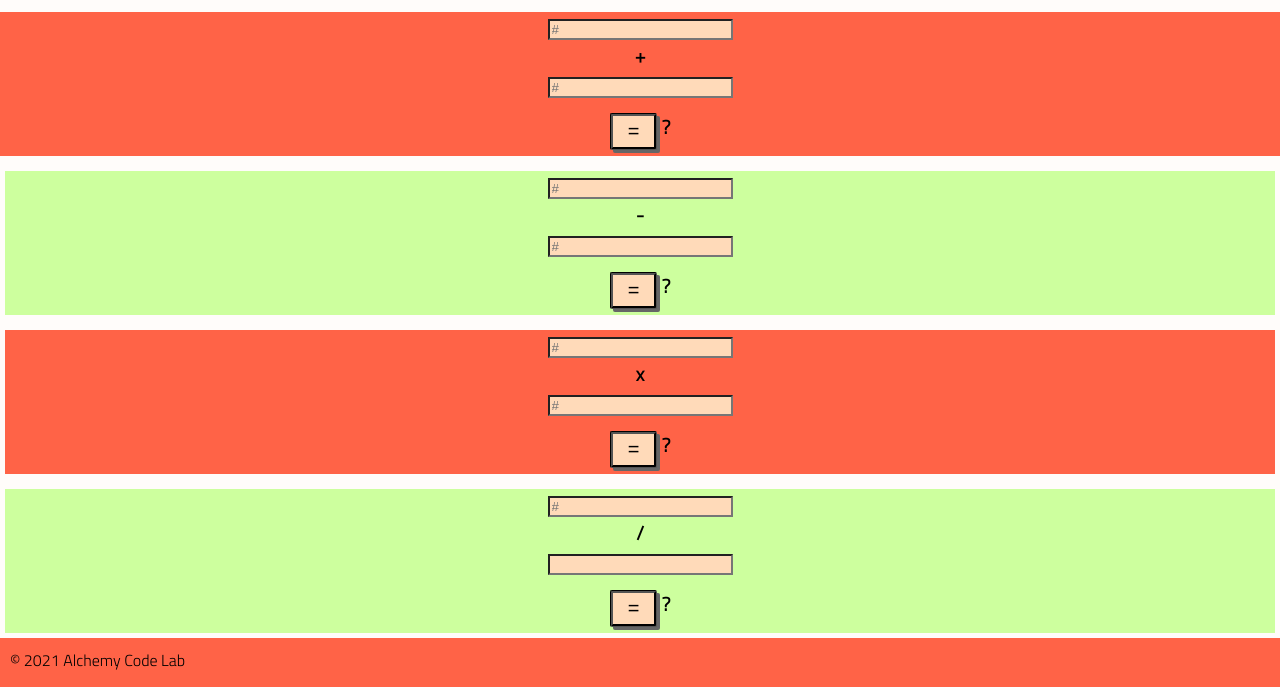
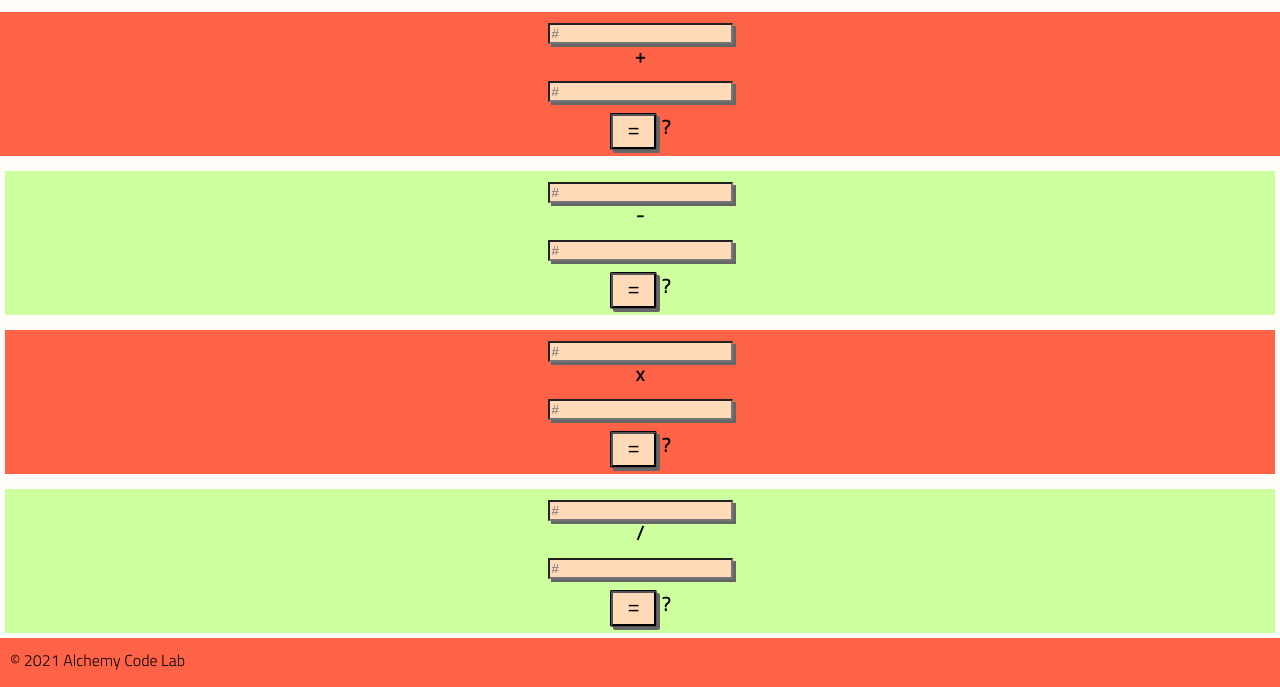
Before and after one commit to Gcrowder93/calc, a plain HTML site: page index.html in a window 1280 px wide. Shown: the part 113-800 px from the top of the page. Drawn offline with Linux system fonts and the light colour scheme.

Commit message:
should be final changes

```diff
--- a/index.html
+++ b/index.html
@@ -59,8 +59,8 @@
   <div class="math">
     <h5>
       <input type="text" placeholder="#" id="divide-number-1"/>
-        <p>/ </p>
-      <input type="text" id="divide-number-2"/>
+        <p> / </p>
+      <input type="text" placeholder="#" id="divide-number-2"/>
       <br>
       <button id="divide-Button">=</button>
       <span id="divide-Answer">?</span>
--- a/styles/style.css
+++ b/styles/style.css
@@ -9,9 +9,9 @@ body {
 input[type=text] {
     background-color: peachpuff;
     color: darkred;
+    box-shadow: 3px 3px #666;
+    transform: translateY(4px);
 }
-
-
 
 button {
     background-color: peachpuff;
@@ -34,6 +34,7 @@ h2 {
     background-color: tomato;
     margin: -20px;
     margin-bottom: -25px;
+
 }
 h3 {
     background-color: #cdff9e;
```
